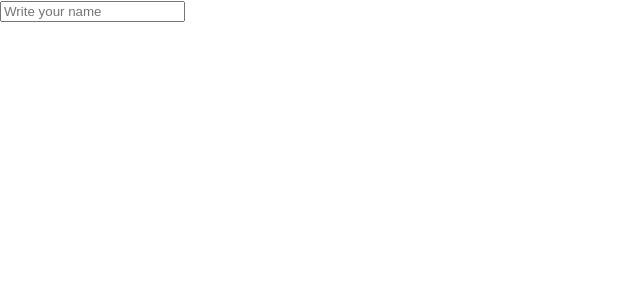
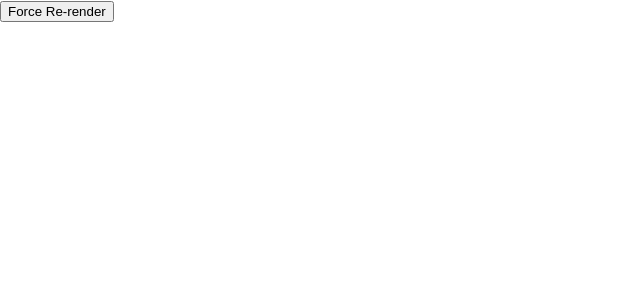
Before and after one commit to developer-choi/react-review-app, a React (Create React App) app: page / in a window 1280 px wide. Shown: the top 300 px of the page, without its empty margins (0-640 px from the left). Built offline with nearby package versions, Linux system fonts and the light colour scheme.

Commit message:
Add the example of useState

```diff
--- a/src/App.js
+++ b/src/App.js
@@ -1,29 +1,33 @@
-import React, {useCallback, useState} from 'react';
+import React, {useCallback, useEffect, useState} from 'react';
 
 function App() {
 
-  const [name, setName] = useState('');
+  const forceReRender = useForceReRender();
 
-  const handleSubmit = useCallback(event => {
-    event.preventDefault();
+  const [state1] = useState(0);
 
-    if (name === '') {
-      alert('Please write your name');
-    } else {
-      alert('Success');
-    }
+  console.log('re-rendering');
 
-  }, [name]);
+  const [state2] = useState(() => {
+    console.log('initial state 2');
+    return 2;
+  });
 
-  const handleChange = useCallback(event => {
-    setName(event.target.value);
-  }, []);
+  useEffect(() => {
+    console.log(state1);
+    console.log(state2);
+  });
 
   return (
-    <form onSubmit={handleSubmit}>
-      <input value={name} onChange={handleChange} placeholder="Write your name"/>
-    </form>
+    <button onClick={forceReRender}>Force Re-render</button>
   );
 }
 
+function useForceReRender() {
+  const [, setBool] = useState(false);
+  return useCallback(() => {
+    setBool(bool => !bool);
+  }, []);
+}
+
 export default App;
```
